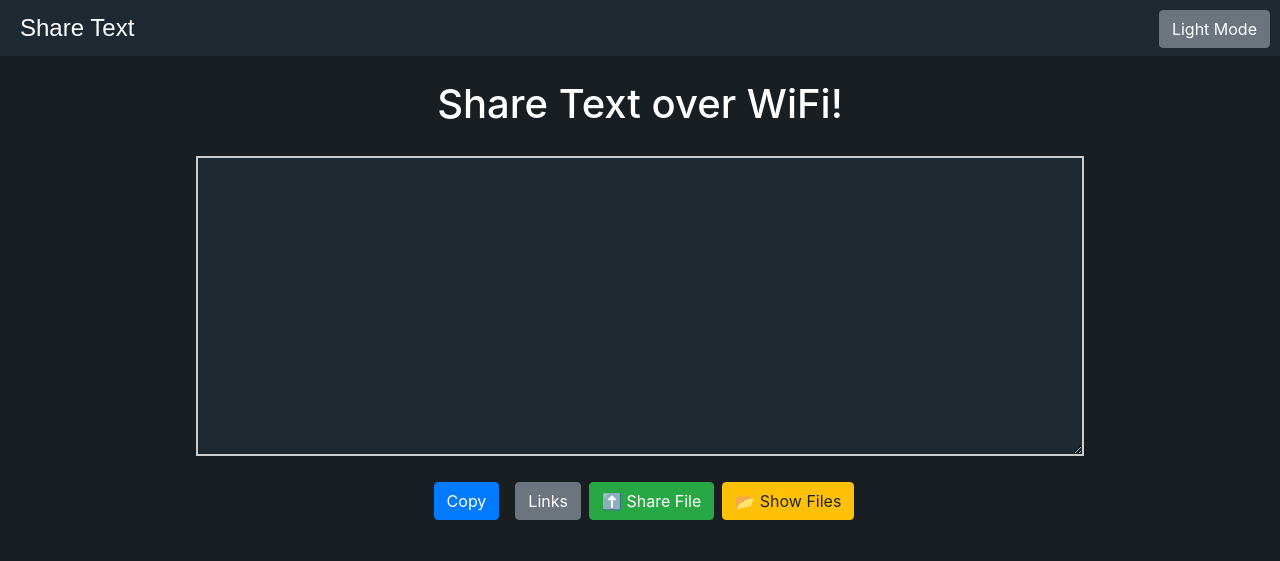
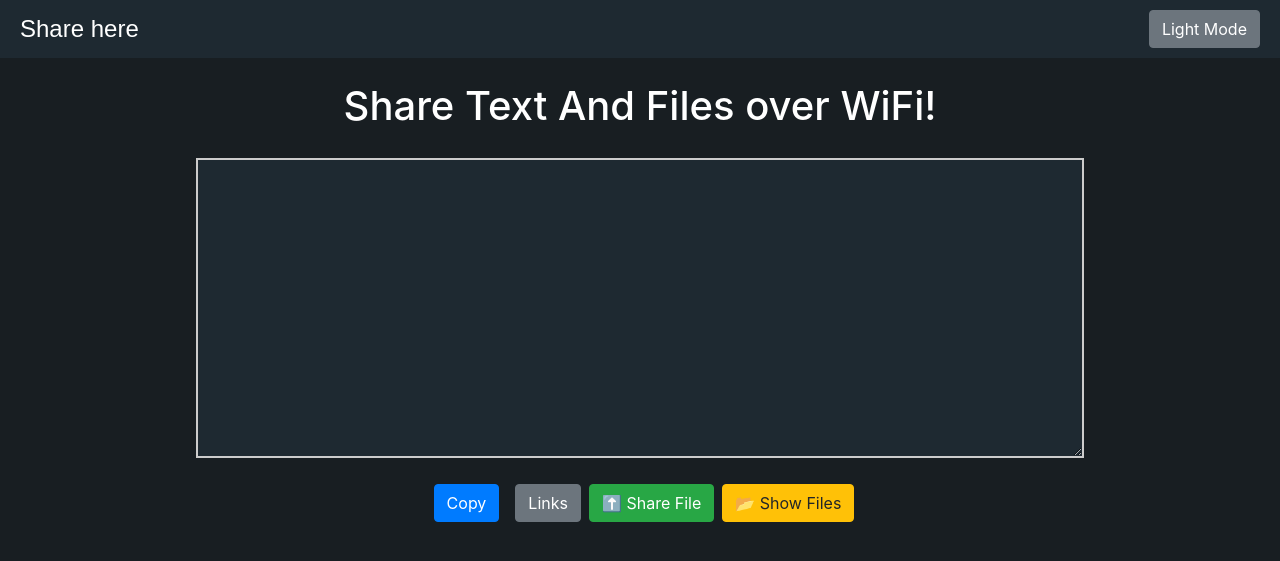
Before and after one commit to Shubham2819/Share_Text_And_Files_Over_WiFi, a PHP site: page / in a window 1280 px wide. Shown: the top 561 px of the page. Run offline with PHP 8.4, Linux system fonts and the light colour scheme; some libraries are stand-ins or nearby versions.

Commit message:
update In css

```diff
--- a/index.php
+++ b/index.php
@@ -22,14 +22,15 @@ if ($_SERVER['REQUEST_METHOD'] === 'POST' && isset($_FILES['files'])) {
         $fileSize = $_FILES['files']['size'][$index];
         $target = $uploadDir . $fileName;
 
+
         // Check if file size exceeds the limit
-        if ($fileSize > 262144000) { // 250MB file size limit
-            echo 'File size exceeds 250MB!';
+        if ($fileSize > (2 * 1024 * 1024 * 1024)) { // file size limit
+            echo 'File size exceeds ! !';
             exit;
         }
 
         // Move file if it's under the size limit
-        if ($fileSize <= 262144000) {
+        if ($fileSize <= (2 * 1024 * 1024 * 1024)) {
             if (!move_uploaded_file($tmpName, $target)) {
                 $success = false;
                 break;
@@ -86,135 +87,15 @@ $text = file_exists('shared_text.txt') ? file_get_contents('shared_text.txt') :
     <title>Shubham Text over WiFi</title>
     <script async custom-element="amp-ad" src="https://cdn.ampproject.org/v0/amp-ad-0.1.js"></script>
     <link href="https://stackpath.bootstrapcdn.com/bootstrap/4.5.2/css/bootstrap.min.css" rel="stylesheet">
-    <style>
-        .container {
-            text-align: center;
-        }
+    <link rel="stylesheet" href="index.css">
+    <!-- <style>
 
-        .header {
-            display: flex;
-            justify-content: space-between;
-            align-items: center;
-            padding: 10px 20px;
-            background-color: #1e2931;
-        }
-
-        .header .logo {
-            font-size: 24px;
-            color: #fff;
-            font-family: 'Arial', sans-serif;
-        }
-
-
-
-        /* Dark Theme */
-        body.dark-mode {
-            background-color: #181e22;
-            color: #fff;
-        }
-
-        /* Light Theme */
-        body.light-mode {
-            background-color: #fff;
-            color: #333;
-        }
-
-        #themeSwitcher {
-            position: fixed;
-            right: 10px;
-            top: 10px;
-            z-index: 9999;
-        }
-
-        textarea {
-            width: 70%;
-            /* height: 350px; */
-            margin: 20px auto;
-            color: #fff;
-            font-size: large;
-            background-color: #1e2931;
-            /* Set the background color here */
-            border: 2px solid #ccc;
-            /* Optional: Add a border for better visibility */
-            padding: 10px;
-            /* Optional: Add padding for better appearance */
-            text-decoration: none;
-        }
-
-        /* Responsive adjustments for textarea */
-        @media (max-width: 1400px) {
-            textarea {
-                width: 80%;
-                height: 300px;
-                text-decoration: none;
-            }
-        }
-
-
-        @media (max-width: 1200px) {
-            textarea {
-                width: 80%;
-                height: 300px;
-                text-decoration: none;
-            }
-        }
-
-        @media (max-width: 992px) {
-            textarea {
-                width: 100%;
-                height: 1200px;
-                /* color: #fff; */
-                font-size: x-large;
-                text-decoration: none;
-            }
-        }
-
-        @media (max-width: 768px) {
-            textarea {
-                width: 95%;
-                height: 400px;
-                text-decoration: none;
-            }
-        }
-
-        @media (max-width: 576px) {
-            textarea {
-                width: 100%;
-                height: 30px;
-                text-decoration: none;
-            }
-        }
-
-        @media (max-width: 230px) {
-            textarea {
-                width: 100%;
-                height: 30px;
-                text-decoration: none;
-            }
-        }
-
-        /* List of Links */
-        #linksList {
-            display: none;
-            /* hidden initially */
-            margin-top: 20px;
-            list-style-type: none;
-            padding: 0;
-        }
-
-        #linksList li {
-            background-color: #1e2931;
-            padding: 10px;
-            margin: 5px;
-            border-radius: 5px;
-            text-align: left;
-        }
-    </style>
+    </style> -->
 </head>
 
 <body class="light-mode">
     <div class="header">
-        <div class="logo">Share Text</div>
+        <div class="logo">Share here</div>
         <button id="themeSwitcher" class="btn btn-secondary" onclick="toggleTheme()">Light Mode</button>
     </div>
     <!-- progress bar and upload alert -->
@@ -226,7 +107,7 @@ $text = file_exists('shared_text.txt') ? file_get_contents('shared_text.txt') :
         </div>
     </div>
     <div class="container mt-4">
-        <h1>Share Text over WiFi!</h1>
+        <h1>Share Text And Files over WiFi!</h1>
         <textarea id="textInput" name="text"><?php echo htmlspecialchars($sharedText); ?></textarea>
         <br>
         <ul id="linksList"></ul>
@@ -387,15 +268,17 @@ $text = file_exists('shared_text.txt') ? file_get_contents('shared_text.txt') :
         document.addEventListener('DOMContentLoaded', function() {
             toggleTheme(); // Call the toggleTheme function to set the initial theme
         });
-    </script>
-    <script>
+
+
         document.getElementById('fileInput').addEventListener('change', function(event) {
             const files = event.target.files;
             const formData = new FormData();
             let tooLarge = false;
-
+            // debugger;
             for (let i = 0; i < files.length; i++) {
-                if (files[i].size > 262144000) { // Check for 250MB limit
+                // debugger;
+                if ((files[i].size / (1024 * 1024 * 1024)) > 2) { // Check for 2 GB limit
+                    // debugger;
                     tooLarge = true;
                     break;
                 }
@@ -403,20 +286,68 @@ $text = file_exists('shared_text.txt') ? file_get_contents('shared_text.txt') :
             }
 
             if (tooLarge) {
-                showAlert('uploadAlert', 'File size exceeds the 250MB limit. Please upload smaller files.', false);
+                showAlert('uploadAlert', 'File size exceeds the 2 GB limit. Please upload smaller files.', false);
                 return;
             }
 
             const xhr = new XMLHttpRequest();
+
+            let startTime = Date.now(); // Capture the start time
+
             xhr.upload.addEventListener('progress', function(e) {
                 if (e.lengthComputable) {
                     const percent = Math.round((e.loaded / e.total) * 100);
+
+                    // Calculate upload speed
+                    const elapsedTime = (Date.now() - startTime) / 1000; // Time in seconds
+                    const speed = e.loaded / elapsedTime; // Bytes per second
+                    const speedInKBps = (speed / 1024).toFixed(2); // Convert to KB/s
+                    const speedInMBps = (speed / (1024 * 1024)).toFixed(2); // Convert to MB/s
+
+                    const remainingBytes = e.total - e.loaded;
+                    const estimatedTimeRemaining = (remainingBytes / speed).toFixed(1); // in seconds
+
+                    // Update the progress bar in the UI
                     const progressBar = document.getElementById('uploadProgressBar');
                     progressBar.style.width = percent + '%';
                     progressBar.textContent = percent + '%';
                     document.getElementById('uploadProgressContainer').style.display = 'block';
+
+                    // 👇 Show progress and speed in the browser console
+                    console.log(`Uploading... ${percent}% | File Size:(${(e.loaded / (1024 * 1024)).toFixed(2)} MB of ${(e.total / (1024 * 1024)).toFixed(2)} MB) | Uploading Speed... ${speedInKBps} KB/s (${speedInMBps} MB/s)`);
+                    // console.log(`Uploading: ${percent}% (${(e.loaded / (1024 * 1024)).toFixed(2)} MB of ${(e.total / (1024 * 1024)).toFixed(2)} MB)`);
+
+                    // display upload speed and estimated time remaining In seconds
+                    console.log(`Speed: ${speedInKBps} KB/s (${speedInMBps} MB/s) | Estimated time left: ${estimatedTimeRemaining} seconds`);
+                    // console.log(`Estimated time left: ${estimatedTimeRemaining} seconds`);
+
+
+                    // Convert estimated time remaining to minutes and seconds
+                    const estimatedTimeRemainingInSeconds = Math.floor(estimatedTimeRemaining);
+                    const estimatedTimeRemainingInMinutes = Math.floor(estimatedTimeRemainingInSeconds / 60);
+                    const estimatedTimeRemainingInSecondsRemainder = Math.floor(estimatedTimeRemainingInSeconds % 60);
+                    console.log(`Estimated time left: ${estimatedTimeRemainingInMinutes}m ${estimatedTimeRemainingInSecondsRemainder}s`);
+                    //  display upload speed and estimated time remaining In minuts  seconds
+
+                    const minutes = Math.floor(estimatedTimeRemaining / 60);
+                    const seconds = Math.floor(estimatedTimeRemaining % 60);
+                    console.log(`Time remaining: ${minutes}m ${seconds}s`);
+
                 }
             });
+
+
+            // xhr.upload.addEventListener('progress', function(e) {
+            //     if (e.lengthComputable) {
+            //         const percent = Math.round((e.loaded / e.total) * 100);
+            //         const progressBar = document.getElementById('uploadProgressBar');
+            //         progressBar.style.width = percent + '%';
+            //         progressBar.textContent = percent + '%';
+            //         document.getElementById('uploadProgressContainer').style.display = 'block';
+            //          // ✅ Log to console
+            //         console.log(`Uploading: ${percent}% (${(e.loaded / (1024 * 1024)).toFixed(2)} MB of ${(e.total / (1024 * 1024)).toFixed(2)} MB)`);
+            //     }
+            // });
 
             xhr.onreadystatechange = function() {
                 if (xhr.readyState === 4) {
@@ -449,7 +380,8 @@ $text = file_exists('shared_text.txt') ? file_get_contents('shared_text.txt') :
                         html += files.map(f => `
                     <div class="d-flex justify-content-between align-items-center border p-2 my-2 bg-secondary rounded">
                         <div>
-                            <strong>${f.name}</strong><br>
+                            <strong>${f.name}</strong>
+                            <!--<br>-->
                             <small>${f.time}</small>
                         </div>
                         <div>
@@ -511,4 +443,4 @@ $text = file_exists('shared_text.txt') ? file_get_contents('shared_text.txt') :
     <script src="https://cdn.jsdelivr.net/npm/bootstrap@4.5.2/dist/js/bootstrap.bundle.min.js"></script>
 </body>
 
-</html>
+</html
```
Also changed, not shown: index.css (added, +295 -0 lines), shared_text.txt (added).
